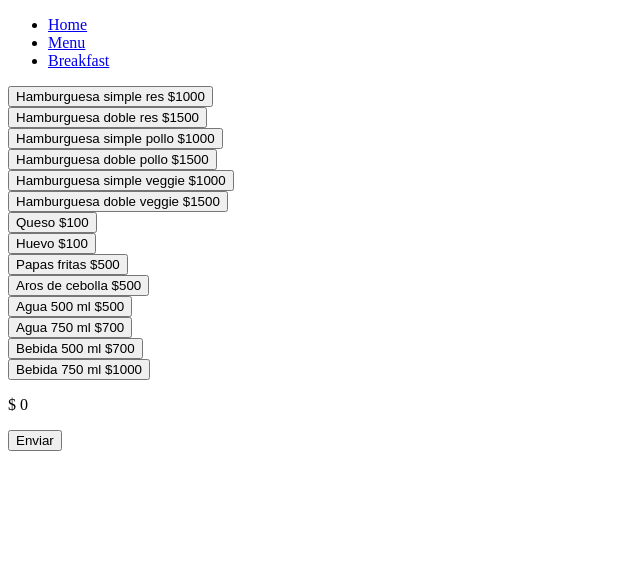
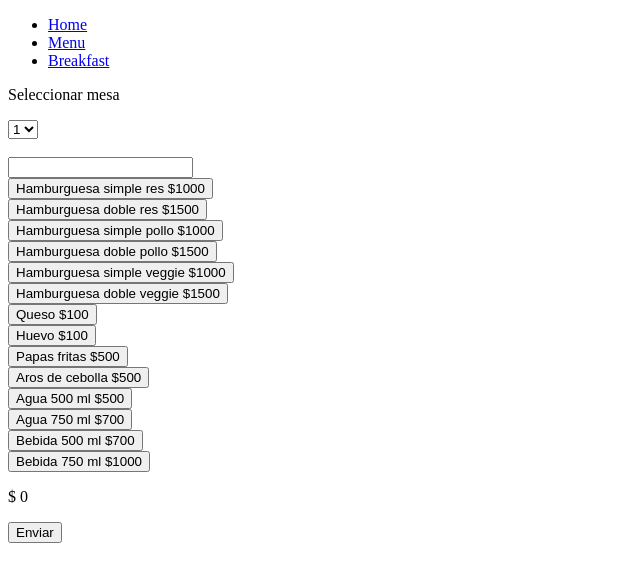
Before and after one commit to PalomaZelada/SCL011-BurgerQueen, a React (Create React App) app: page /menu in a window 1280 px wide. Shown: the top 582 px of the page, without its empty margins (0-640 px from the left). Built offline with nearby package versions, Linux system fonts and the light colour scheme.

Commit message:
Adding comments and creating a component infoClient

```diff
--- a/src/components/breakfast.js
+++ b/src/components/breakfast.js
@@ -2,10 +2,11 @@ import React, { Component } from 'react';
 import BasicButton from './basicButton';
 import data1 from '../data/data.json';
 import db from '../data/firebaseKey';
-
+import Client from './infoClient';
 class Breakfast extends Component {
   constructor(props) {
     super(props);
+  //Se establecen los estados
     this.state = {
       data: data1.breakfast,
       item: [],
@@ -13,47 +14,56 @@ class Breakfast extends Component {
 
     }
   }
+  //Funcion para añadir items al pedido
   addingItem = order => {
     let orderedItems = this.state.item;
+  //Aqui utilizamos push para meter al array el objeto del menu que seleccionemos
     orderedItems.push(order)
+  //Se actualiza el estado de item que ahora esta guardando los items del pedido
     this.setState({
       item: orderedItems,
     });
+  //Aqui se suma el valor de cada producto al total, por eso se establece el 0
   let orderTotal = this.state.item.reduce( (acc, elem) => acc + elem.price, 0)
-
+  //Actualizamos el estado de price que ahora guarda el total del pedido
   this.setState({
     price: orderTotal
-
   })
   }
+  //Funcion para eliminar items del pedido y restar el valor del total
   deletingItem(id, price){
     this.setState({
       item: this.state.item.filter((elem, i) => {
+  //Cuando encuentra el id de un producto lo "filtra" del arreglo eso significa que lo elimina
         return i !== id
       })
     })
+  //Aqui guardamos en variables los valores de los items y los items del pedido y despues las restamos
     let stateOrder = this.state.price
     let orderPrice = price
     let finalOrder = stateOrder - orderPrice
+  //Se actualiza el estado de precio despues de que se resten los valores
     this.setState({
       price: finalOrder
     })
     }
-
-
+  //Aqui guardamos los pedidos en firebase
   savingOrders = () => {
+  //Guardo en variables los estados actuales del array item y precio
     let newOrder= this.state.item
     let newTotal= this.state.price
     db.collection("orders").add({
       orderedItems: newOrder,
       price: newTotal
-
     })
 
       .then(function (docRef) {
         console.log("Document written with ID: ", docRef.id);
+  //Cuando se guarda el pedido se muestra el mensaje que fue enviado a cocina
         alert("Pedido enviado a cocina")
-      }).then(()=>{
+      })
+  //Aqui limpio item y price para inicia un pedido nuevo
+      .then(()=>{
       let emptyOrder= []
       let emptyTotal= 0
       this.setState({
@@ -70,6 +80,7 @@ class Breakfast extends Component {
   render() {
     const dataBreakfast = this.state.data.map((data, i) => {
       return (
+  //A BasicButton le damos la funcion addingItem on click y con los props muestra el nombre y precio de los productos
         <div>
         <BasicButton
           clicking={this.addingItem}
@@ -79,13 +90,13 @@ class Breakfast extends Component {
           price={data.price}
         />
         </div>
-
       )
     }
     )
 
     return (
       <div>
+        <Client />
         {dataBreakfast}
         {this.state.item.map((order, i)=>{
           return (
@@ -117,5 +128,4 @@ class Breakfast extends Component {
     )
   }
 }
-
 export default Breakfast;
--- /dev/null
+++ b/src/components/infoClient.js
@@ -0,0 +1,22 @@
+import React, { Component } from 'react';
+
+class Client extends Component {
+    render() {
+        return (
+            <div>
+                <p>Seleccionar mesa</p>
+                <select>
+                    <option>1</option>
+                    <option>2</option>
+                    <option>3</option>
+                    <option>4</option>
+                </select>
+                <br></br>
+                <br></br>
+
+                <input type="text" onChange={this.props.client} />
+            </div>
+            )
+    }
+}
+export default Client
--- a/src/components/menu.js
+++ b/src/components/menu.js
@@ -2,10 +2,12 @@ import React, { Component } from 'react';
 import BasicButton from './basicButton';
 import data1 from '../data/data.json';
 import db from '../data/firebaseKey';
-
+import Client from './infoClient'
+;
 class Menu extends Component {
   constructor(props) {
     super(props);
+  //Se establecen los estados
     this.state = {
       data: data1.lunch,
       item: [],
@@ -13,47 +15,56 @@ class Menu extends Component {
 
     }
   }
+  //Funcion para añadir items al pedido
   addingItem = order => {
     let orderedItems = this.state.item;
+  //Aqui utilizamos push para meter al array el objeto del menu que seleccionemos
     orderedItems.push(order)
+  //Se actualiza el estado de item que ahora esta guardando los items del pedido
     this.setState({
       item: orderedItems,
     });
+  //Aqui se suma el valor de cada producto al total, por eso se establece el 0
   let orderTotal = this.state.item.reduce( (acc, elem) => acc + elem.price, 0)
-
+  //Actualizamos el estado de price que ahora guarda el total del pedido
   this.setState({
     price: orderTotal
-
   })
   }
+  //Funcion para eliminar items del pedido y restar el valor del total
   deletingItem(id, price){
     this.setState({
       item: this.state.item.filter((elem, i) => {
+  //Cuando encuentra el id de un producto lo "filtra" del arreglo eso significa que lo elimina
         return i !== id
       })
     })
+  //Aqui guardamos en variables los valores de los items y los items del pedido y despues las restamos
     let stateOrder = this.state.price
     let orderPrice = price
     let finalOrder = stateOrder - orderPrice
+  //Se actualiza el estado de precio despues de que se resten los valores
     this.setState({
       price: finalOrder
     })
     }
-
-
+  //Aqui guardamos los pedidos en firebase
   savingOrders = () => {
+  //Guardo en variables los estados actuales del array item y precio
     let newOrder= this.state.item
     let newTotal= this.state.price
     db.collection("orders").add({
       orderedItems: newOrder,
       price: newTotal
-
     })
 
       .then(function (docRef) {
         console.log("Document written with ID: ", docRef.id);
+  //Cuando se guarda el pedido se muestra el mensaje que fue enviado a cocina
         alert("Pedido enviado a cocina")
-      }).then(()=>{
+      })
+  //Aqui limpio item y price para inicia un pedido nuevo
+      .then(()=>{
       let emptyOrder= []
       let emptyTotal= 0
       this.setState({
@@ -70,6 +81,7 @@ class Menu extends Component {
   render() {
     const dataLunch = this.state.data.map((data, i) => {
       return (
+  //A BasicButton le damos la funcion addingItem on click y con los props muestra el nombre y precio de los productos
         <div>
         <BasicButton
           clicking={this.addingItem}
@@ -79,13 +91,13 @@ class Menu extends Component {
           price={data.price}
         />
         </div>
-
       )
     }
     )
 
     return (
       <div>
+        <Client />
         {dataLunch}
         {this.state.item.map((order, i)=>{
           return (
@@ -94,9 +106,8 @@ class Menu extends Component {
                 {order.item} ${order.price}
               <span>
               <button
-              onClick={this.deletingItem.bind(this, i, order.price)}
-              >
-                Eliminar
+              onClick={this.deletingItem.bind(this, i, order.price)}>
+              Eliminar
               </button>
               </span>
               </p>
```
